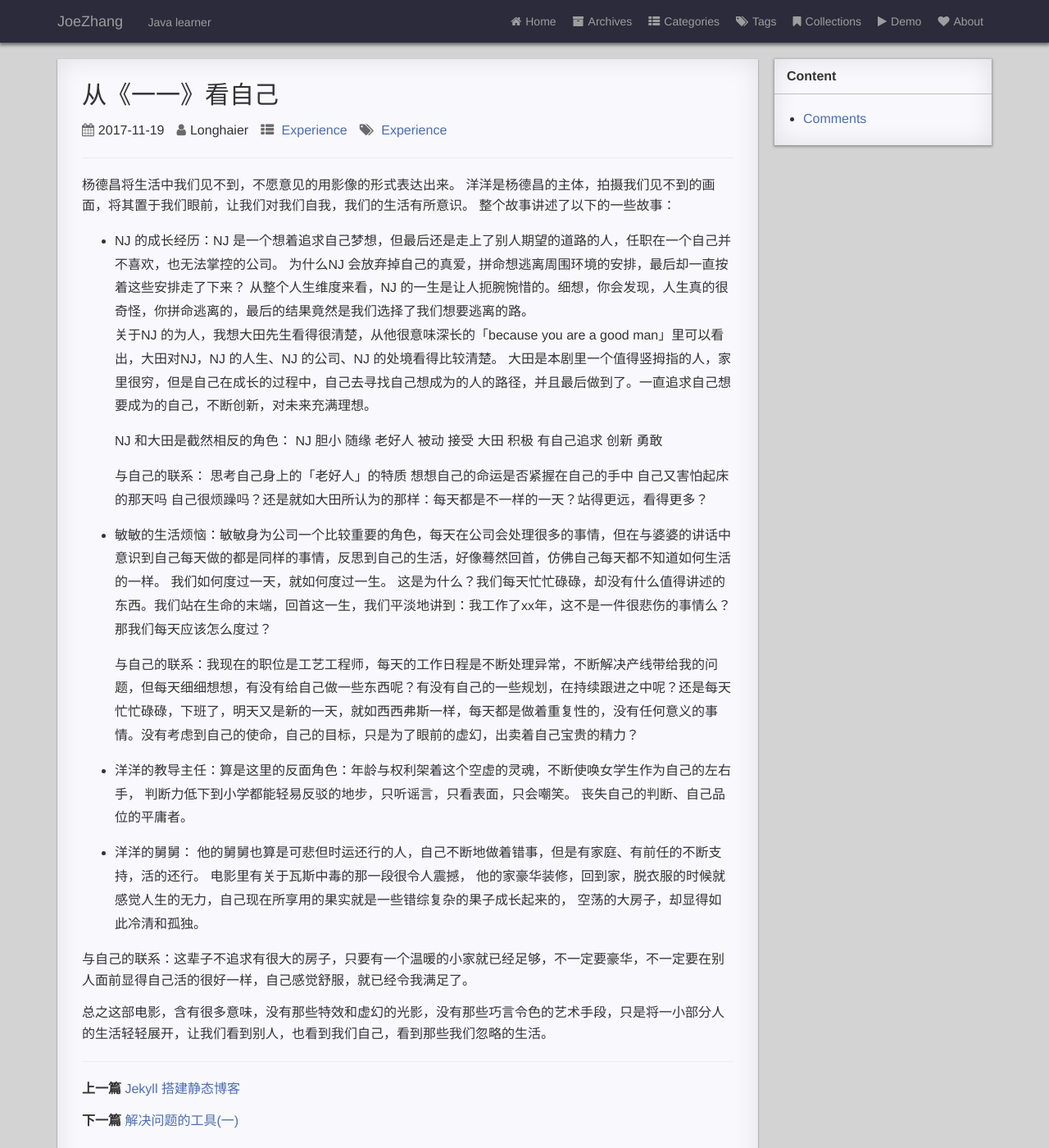
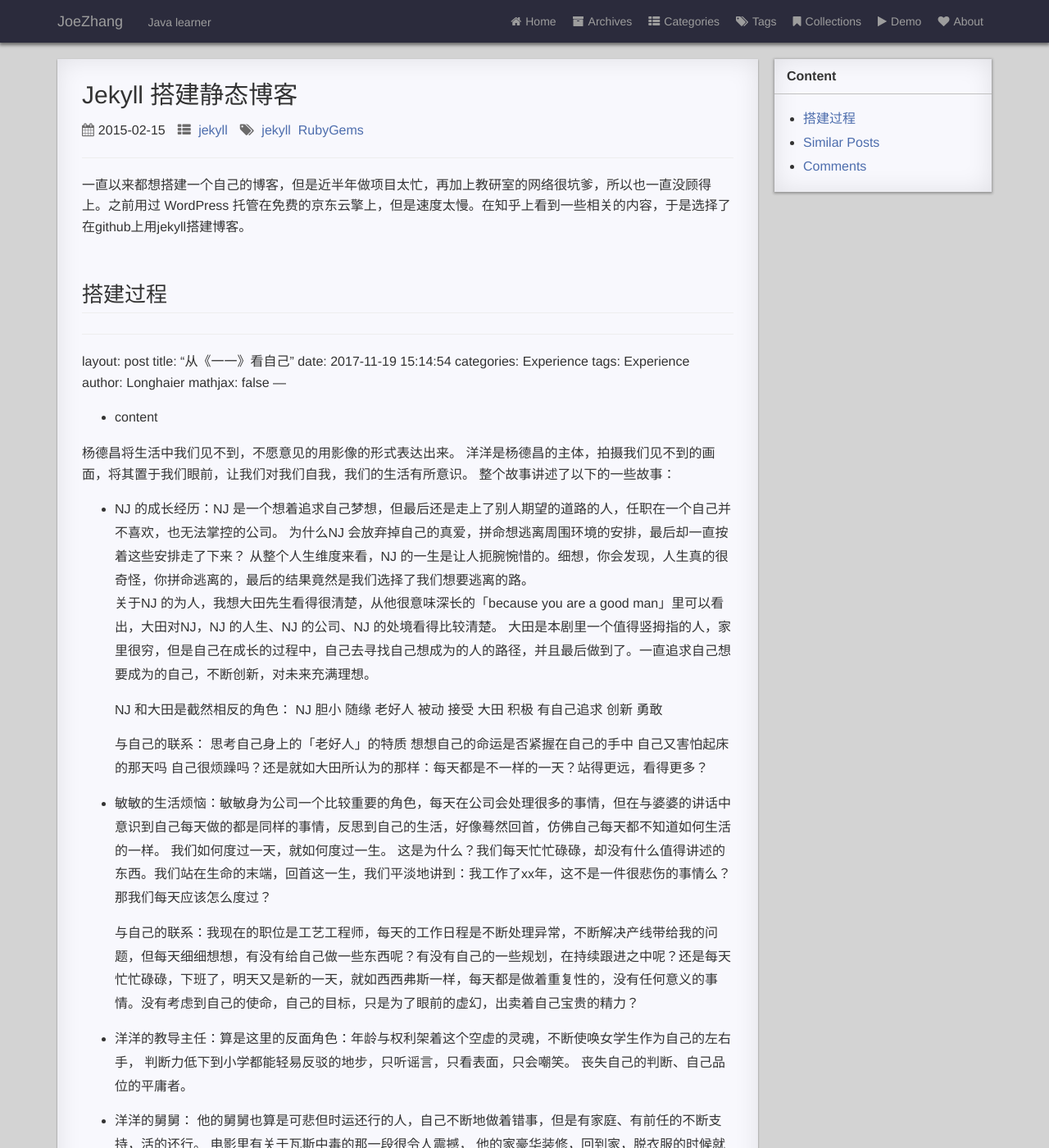
Before and after one commit to Longhaier/longhaier.github.io, a Jekyll site: the page built from _posts/Experience/2017-10-23-film.md, in a window 1280 px wide and 1400 px high. Shown: the whole window at 82% size. Built offline with Jekyll 4.4.1, drawn with Linux system fonts in a browser that asks for light colours; comment, search, counter and statistics services are not loaded; a style sheet for code colours, icons or effects is not loaded; some of the changed text lies outside the part shown.

Commit message:
update
update

```diff
--- a/_posts/Experience/2017-10-23-film.md
+++ b/_posts/Experience/2017-10-23-film.md
@@ -1,3 +1,21 @@
+---
+layout: post
+title:  "Jekyll 搭建静态博客"
+date:   2015-02-15 22:14:54
+categories: jekyll
+tags: jekyll RubyGems
+---
+
+* content
+{:toc}
+
+一直以来都想搭建一个自己的博客，但是近半年做项目太忙，再加上教研室的网络很坑爹，所以也一直没顾得上。之前用过 WordPress 托管在免费的京东云擎上，但是速度太慢。在知乎上看到一些相关的内容，于是选择了在github上用jekyll搭建博客。
+
+
+
+
+
+## 搭建过程
 ---
 layout: post
 title:  "从《一一》看自己"
```
Also changed, not shown: _posts/Articles/2018-01-01-title.md (+19 -0 lines), _posts/Articles/2018-03-25-paper.md (+18 -0 lines), _posts/Articles/2018-04-21-book.md (+18 -0 lines), _posts/method/2017-11-19-problem solving(1).md (+18 -0 lines).
